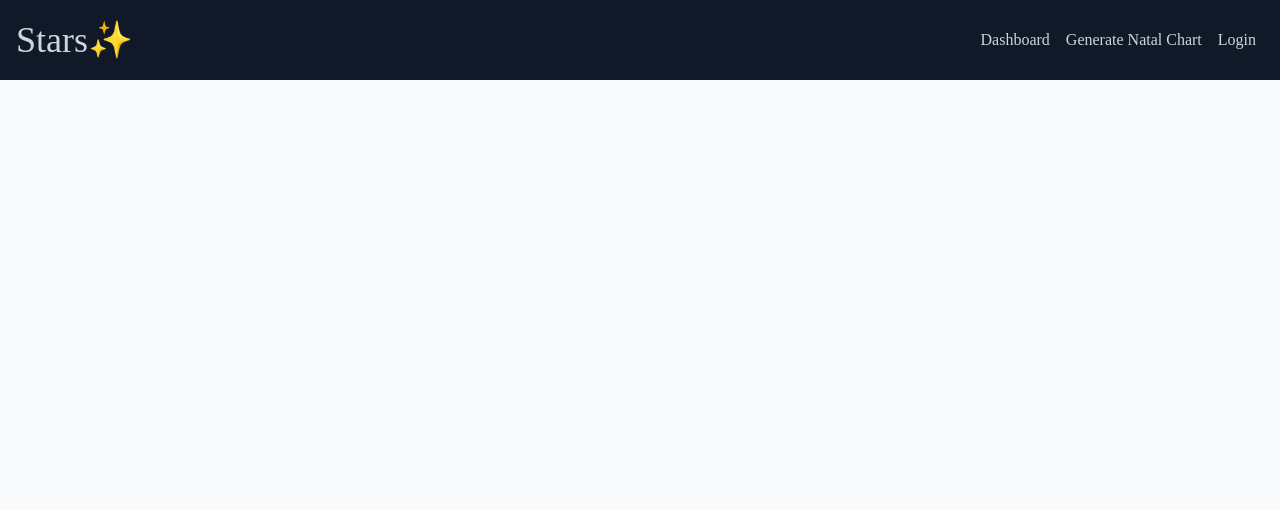
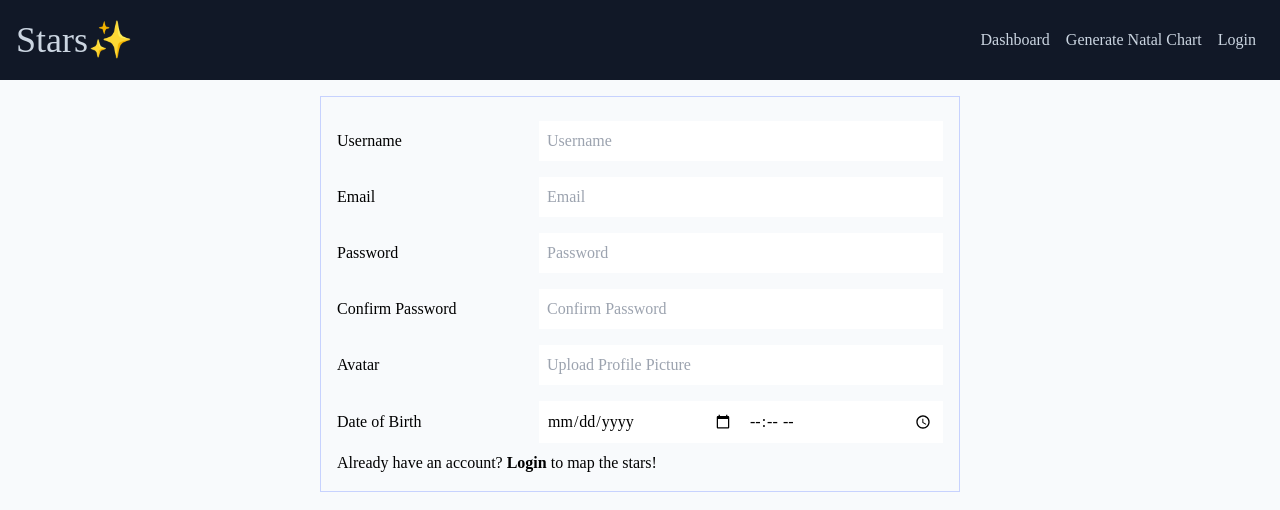
Before and after one commit to allanlalangan/stars, a React (Create React App) app: page /create-account in a window 1280 px wide. Shown: the top 510 px of the page. Built offline with nearby package versions, Linux system fonts and the light colour scheme; no server answers.

Commit message:
add create-account page, Register form

```diff
--- a/src/App.js
+++ b/src/App.js
@@ -4,6 +4,7 @@ import Header from './components/Header';
 
 import HomePage from './pages/home';
 import LoginPage from './pages/login';
+import CreateAccountPage from './pages/create-account';
 import GenerateChartPage from './pages/generate-chart';
 import DashboardPage from './pages/dashboard';
 
@@ -17,6 +18,7 @@ const App = () => {
             <Route path='/' element={<HomePage />} />
             <Route path='/dashboard' element={<DashboardPage />} />
             <Route path='/login' element={<LoginPage />} />
+            <Route path='/create-account' element={<CreateAccountPage />} />
             <Route path='/generate-chart' element={<GenerateChartPage />} />
           </Routes>
         </main>
--- a/src/components/Login.jsx
+++ b/src/components/Login.jsx
@@ -38,7 +38,10 @@ const Login = () => {
       </fieldset>
       <span>
         Not a member?{' '}
-        <Link className='underline-offset-4 hover:underline' to='/'>
+        <Link
+          className='underline-offset-4 hover:underline'
+          to='/create-account'
+        >
           <strong>Create an account</strong>
         </Link>{' '}
         to map the stars!
--- /dev/null
+++ b/src/components/Register.jsx
@@ -0,0 +1,84 @@
+import { Link } from 'react-router-dom';
+
+const Register = () => {
+  const handleSubmit = (e) => {
+    e.preventDefault();
+  };
+  return (
+    <form
+      onSubmit={handleSubmit}
+      className='m-auto mt-4 flex max-w-screen-sm flex-col border border-indigo-200 p-4'
+    >
+      <fieldset className='flex items-center'>
+        <label htmlFor='username' className='w-1/3'>
+          Username
+        </label>
+        <input
+          type='text'
+          name='username'
+          className='my-2 w-2/3 p-2'
+          placeholder='Username'
+        ></input>
+      </fieldset>
+      <fieldset className='flex items-center'>
+        <label htmlFor='email' className='w-1/3'>
+          Email
+        </label>
+        <input
+          type='email'
+          name='email'
+          className='my-2 w-2/3 p-2'
+          placeholder='Email'
+        ></input>
+      </fieldset>
+      <fieldset className='flex items-center'>
+        <label htmlFor='password' className='w-1/3'>
+          Password
+        </label>
+        <input
+          type='password'
+          name='password'
+          className='my-2 w-2/3 p-2'
+          placeholder='Password'
+        ></input>
+      </fieldset>
+      <fieldset className='flex items-center'>
+        <label htmlFor='confirm' className='w-1/3'>
+          Confirm Password
+        </label>
+        <input
+          type='password'
+          name='confirm'
+          className='my-2 w-2/3 p-2'
+          placeholder='Confirm Password'
+        ></input>
+      </fieldset>
+      <fieldset className='flex items-center'>
+        <label htmlFor='profilePic' className='w-1/3'>
+          Avatar
+        </label>
+        <input
+          type='text'
+          name='profilePic'
+          className='my-2 w-2/3 p-2'
+          placeholder='Upload Profile Picture'
+        ></input>
+      </fieldset>
+      <fieldset className='flex items-center'>
+        <label htmlFor='birthdate' className='w-1/3'>
+          Date of Birth
+        </label>
+        <input type='date' name='birthdate' className='my-2 w-1/3 p-2'></input>
+        <input type='time' name='birthtime' className='my-2 w-1/3 p-2'></input>
+      </fieldset>
+      <span>
+        Already have an account?{' '}
+        <Link className='underline-offset-4 hover:underline' to='/login'>
+          <strong>Login</strong>
+        </Link>{' '}
+        to map the stars!
+      </span>
+    </form>
+  );
+};
+export default Register;
--- /dev/null
+++ b/src/pages/create-account.js
@@ -0,0 +1,12 @@
+import Register from '../components/Register';
+
+const CreateAccountPage = () => {
+  return (
+    <>
+      <section>
+        <Register />
+      </section>
+    </>
+  );
+};
+export default CreateAccountPage;
```
